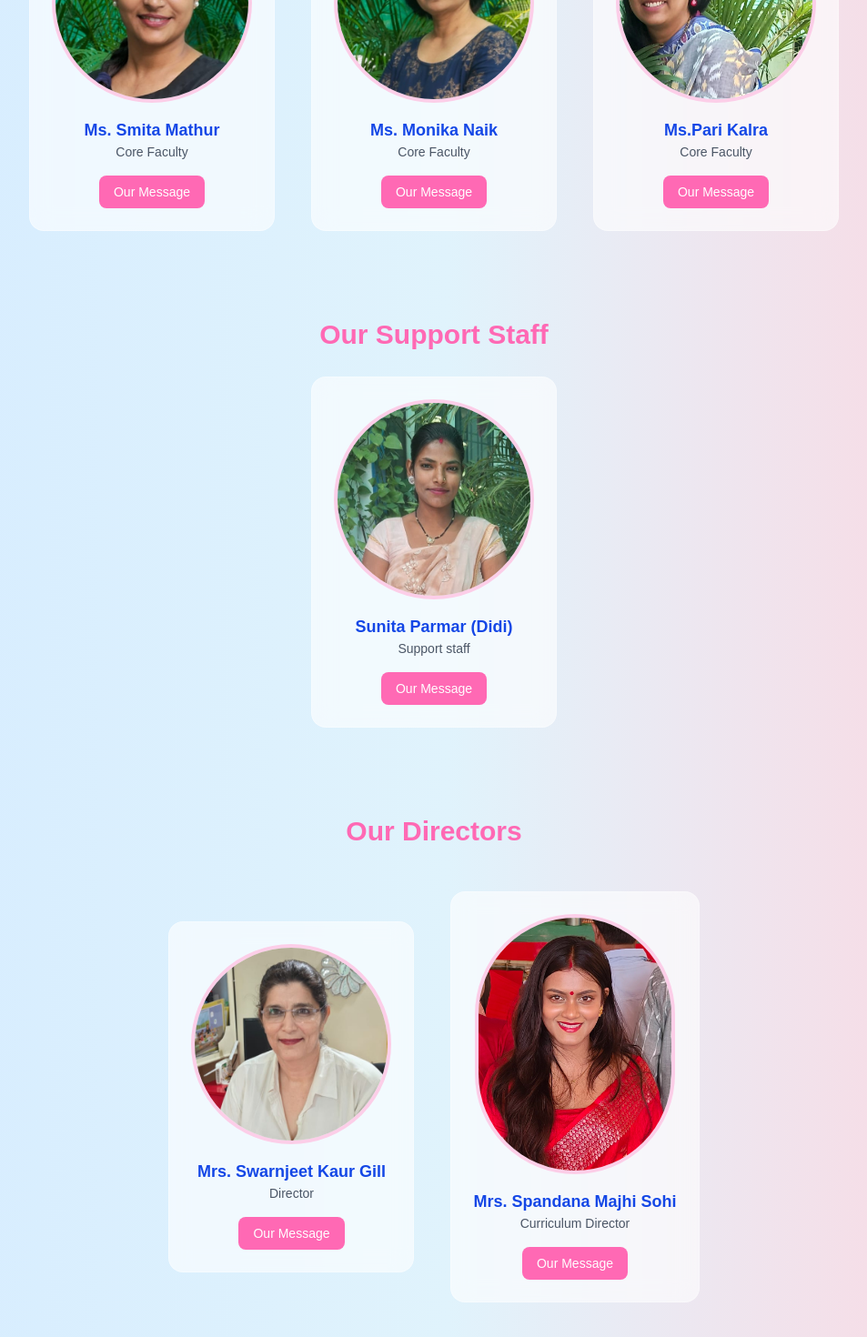
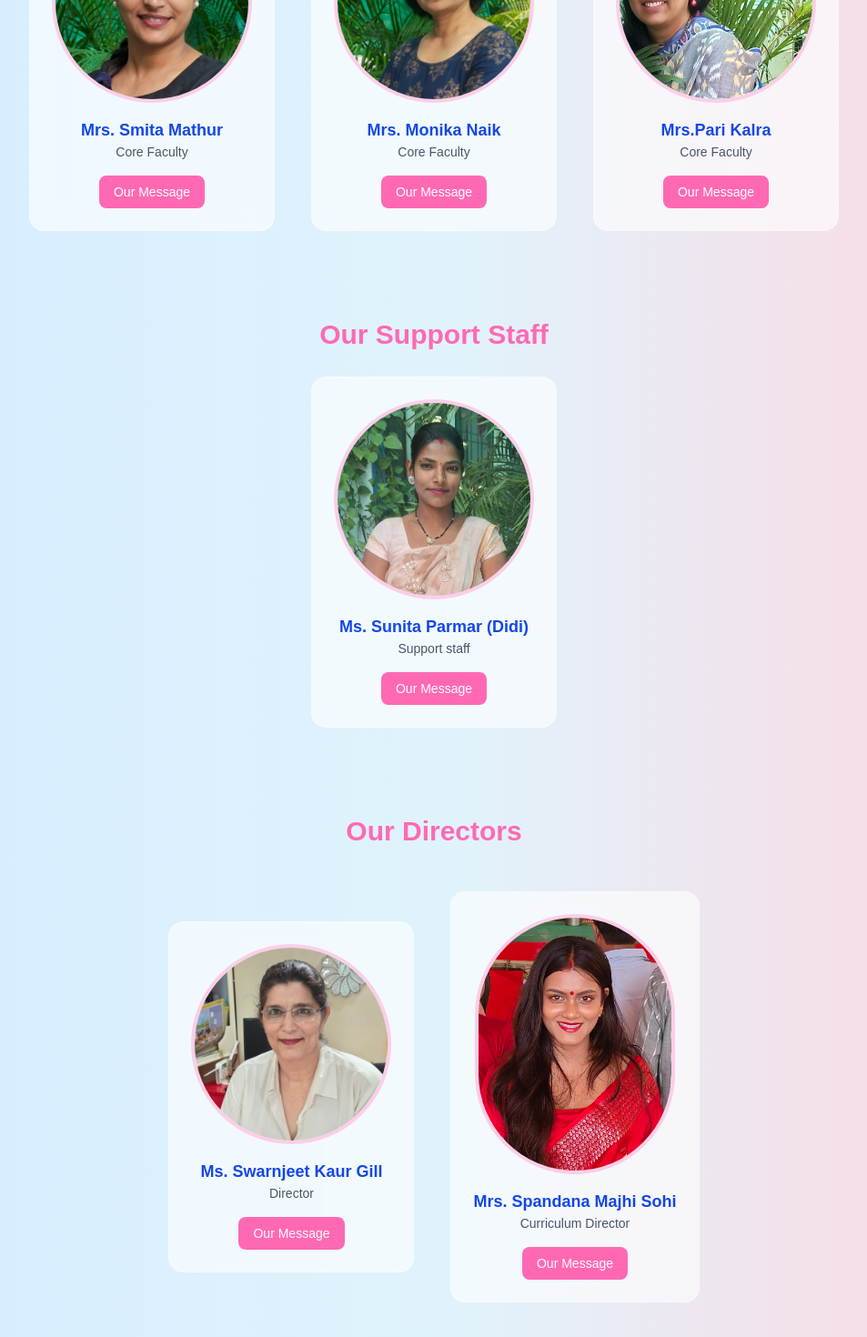
Before and after one commit to abhishekkrpandey17/Little-Button-School, a Next.js app in the folder client/: page /teampage in a window 1280 px wide. Shown: the part 520-1990 px from the top of the page at 91% size, without its empty margins (147-1100 px from the left). Built offline with nearby package versions, Linux system fonts and the light colour scheme.

Commit message:
Update ourTeam.tsx

```diff
--- a/client/src/app/components/ourTeam.tsx
+++ b/client/src/app/components/ourTeam.tsx
@@ -7,7 +7,7 @@ import Link from "next/link";
 
 const team = [
   {
-    name: "Mrs. Swarnjeet Kaur Gill",
+    name: "Ms. Swarnjeet Kaur Gill",
     role: "Director",
     img: "/image/d1.jpeg",
   },
@@ -17,22 +17,22 @@ const team = [
     img: "/image/d21.jpg",
   },
   {
-    name: "Ms. Smita Mathur",
+    name: "Mrs. Smita Mathur",
     role: "Core Faculty",
     img: "/image/Smita1.jpeg",
   },
   {
-    name: "Ms. Monika Naik",
+    name: "Mrs. Monika Naik",
     role: "Core Faculty",
     img: "/image/Monika1.jpeg",
   },
   {
-    name: "Ms.Pari Kalra",
+    name: "Mrs.Pari Kalra",
     role: "Core Faculty",
     img: "/image/Pari.jpeg",
   },
   {
-    name: "Sunita Parmar (Didi)",
+    name: "Ms. Sunita Parmar (Didi)",
     role: "Support staff",
     img: "/image/didi.jpeg",
   },
```
